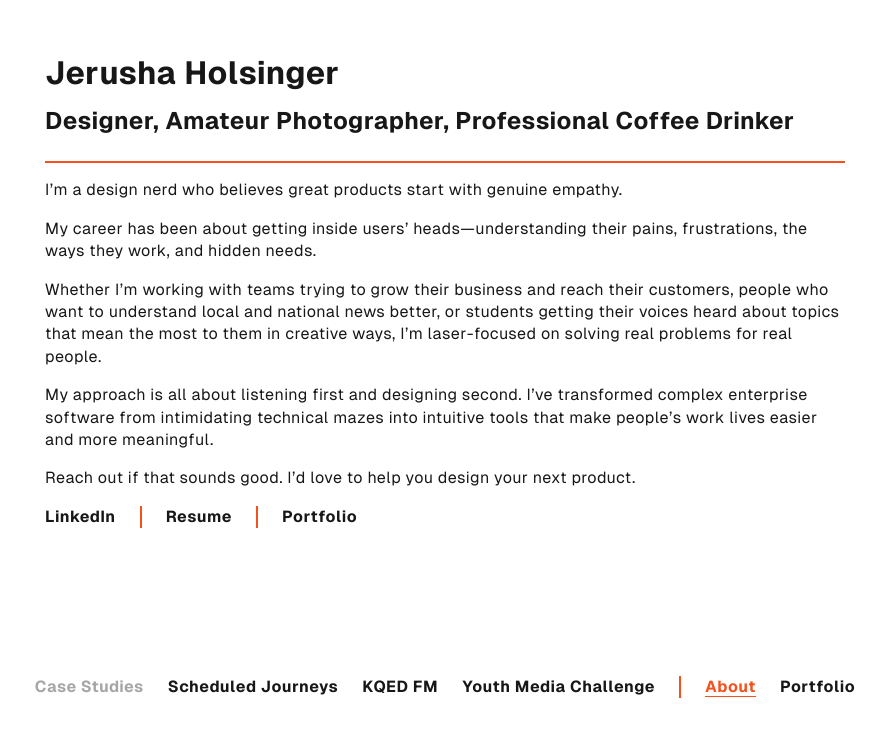
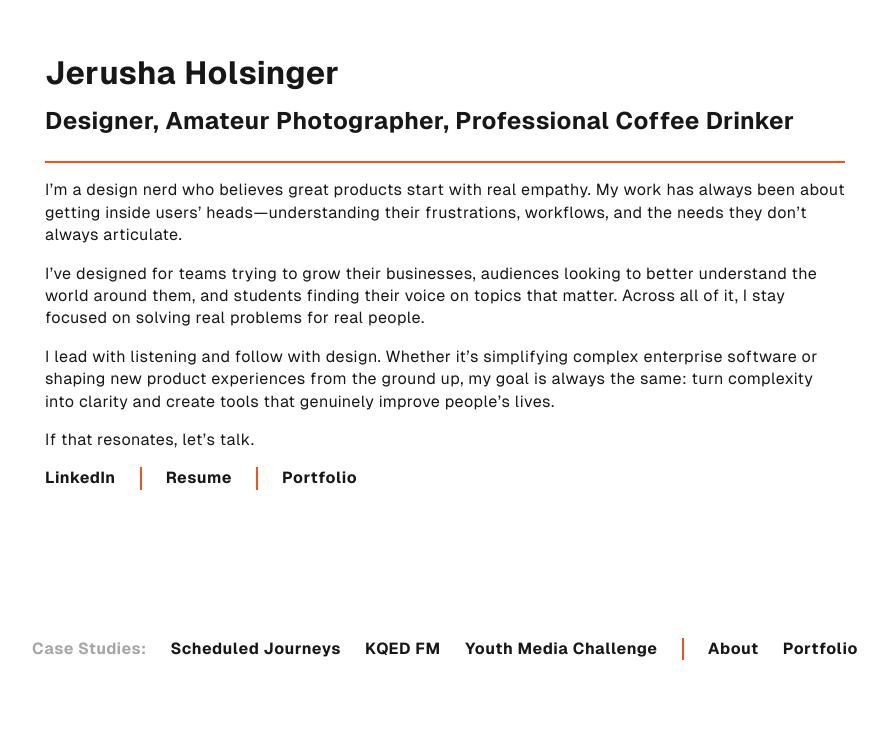
Before and after one commit to bonzaipenguin/bonzaipenguin.github.io, a Next.js app: page / in a window 1280 px wide. Shown: the part 121-854 px from the top of the page, without its empty margins (195-1083 px from the left). Built offline with nearby package versions, Linux system fonts and the light colour scheme.

Commit message:
Updated About and Resume

```diff
--- a/app/page.js
+++ b/app/page.js
@@ -1,5 +1,6 @@
 import styles from "./page.module.css";
 import Link from "next/link";
+import SiteNav from "./components/siteNav";
 
 export default function Home() {
   return (
@@ -10,19 +11,16 @@ export default function Home() {
         <h2>Designer, Amateur Photographer, Professional Coffee Drinker</h2>
       </header>
         <p>
-          I’m a design nerd who believes great products start with genuine empathy.
+          I’m a design nerd who believes great products start with real empathy. My work has always been about getting inside users’ heads—understanding their frustrations, workflows, and the needs they don’t always articulate.
         </p>
         <p>
-          My career has been about getting inside users’ heads—understanding their pains, frustrations, the ways they work, and hidden needs.
+          I’ve designed for teams trying to grow their businesses, audiences looking to better understand the world around them, and students finding their voice on topics that matter. Across all of it, I stay focused on solving real problems for real people.
         </p>
         <p>
-          Whether I’m working with teams trying to grow their business and reach their customers, people who want to understand local and national news better, or students getting their voices heard about topics that mean the most to them in creative ways, I’m laser-focused on solving real problems for real people.
+          I lead with listening and follow with design. Whether it’s simplifying complex enterprise software or shaping new product experiences from the ground up, my goal is always the same: turn complexity into clarity and create tools that genuinely improve people’s lives.
         </p>
         <p>
-          My approach is all about listening first and designing second. I’ve transformed complex enterprise software from intimidating technical mazes into intuitive tools that make people’s work lives easier and more meaningful.
-        </p>
-        <p>
-          Reach out if that sounds good.  I’d love to help you design your next product.
+          If that resonates, let’s talk.
         </p>
         <div>
           <Link href="https://www.linkedin.com/in/jerushaholsinger" target="_blank">LinkedIn</Link>
@@ -30,16 +28,7 @@ export default function Home() {
           <Link href="https://jerushaholsinger.com/portfolio_2026.pdf" target="_blank">Portfolio</Link>
         </div>
       </main>
-      <footer className={styles.footer}>
-        <div className={styles.caseStudies}>Case Studies</div>
-        <Link href="/scheduled-journeys">Scheduled Journeys</Link>
-        <Link href="/kqed-fm">KQED FM</Link>
-        <Link href="/ymc">Youth Media Challenge</Link>
-        <div className={styles.active}>
-          <Link href="/">About</Link>
-        </div>
-        <Link href="https://jerushaholsinger.com/portfolio_2026.pdf" target="_blank">Portfolio</Link>
-      </footer>
+      <SiteNav />
     </div>
   );
 }
```
Also changed, not shown: 1 other file (tests, documents, lock files or other folders).
